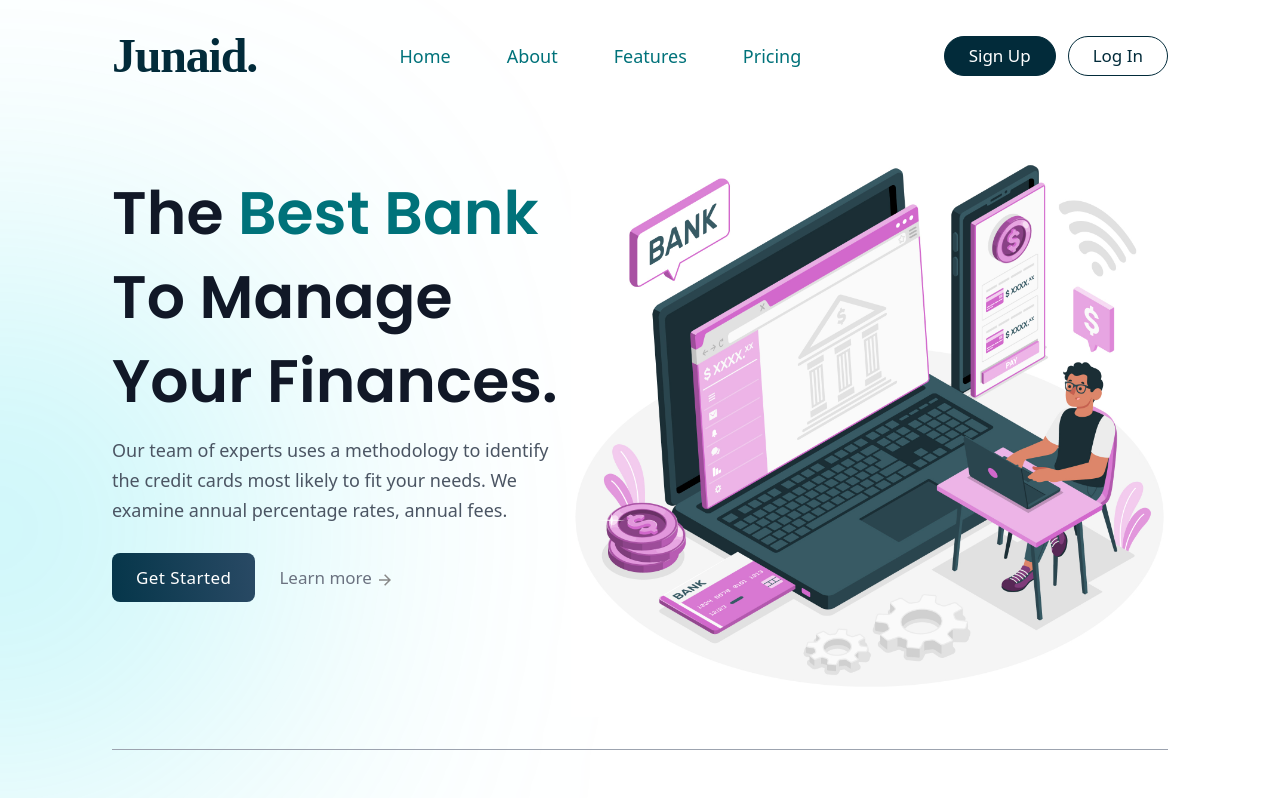
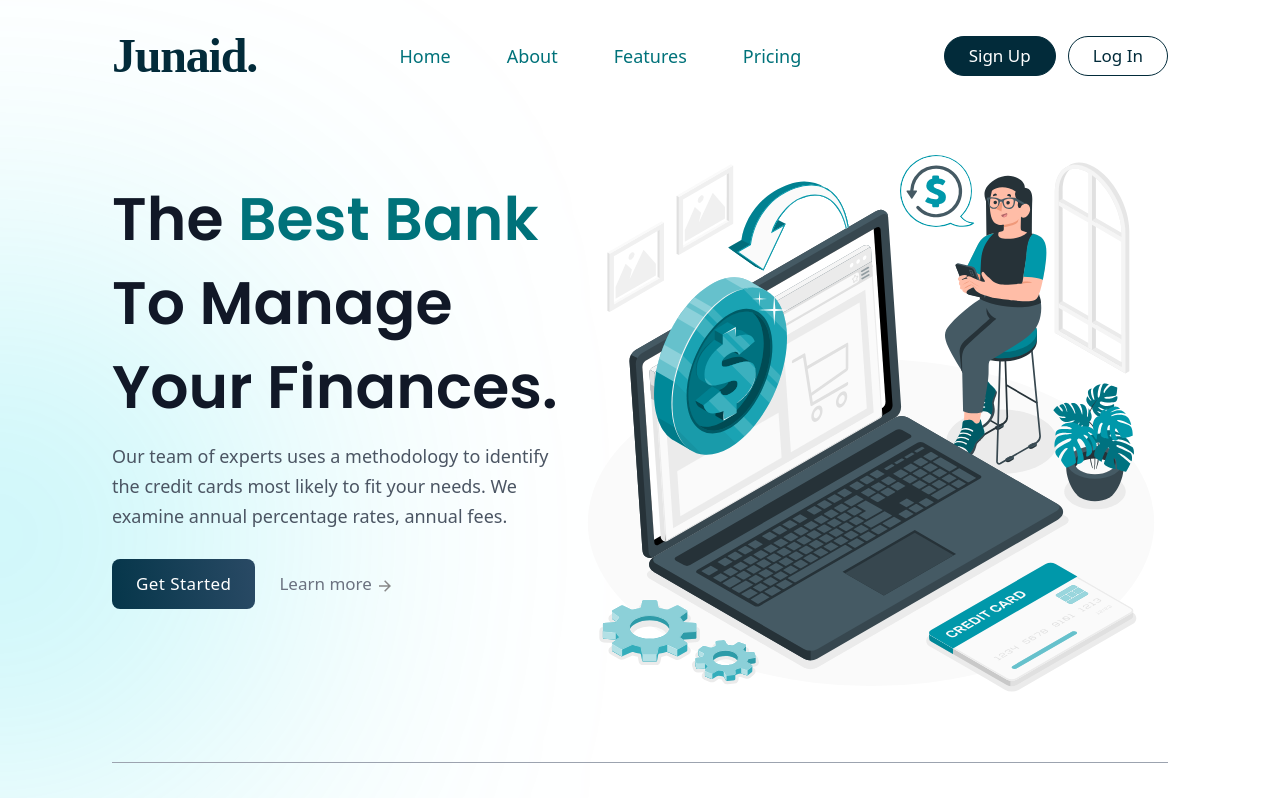
Before and after one commit to Raja-Junaid/bank_website, a React (Vite) app: page / in a window 1280 px wide. Shown: the top 798 px of the page. Built offline with nearby package versions, Linux system fonts and the light colour scheme; a web font is replaced by a local one.

Commit message:
Changed Hero image

```diff
--- a/src/App.jsx
+++ b/src/App.jsx
@@ -8,7 +8,7 @@ const App = () => {
       <section className={`${styles.paddingX} py-8`}>
         <Navbar />
       </section>
-      <section className={`${styles.paddingX} py-5 xl:py-2`}>
+      <section className={`${styles.paddingX} py-5 xl:py-4 2xl:py-8`}>
         <Hero />
       </section>
       <section className={`${styles.paddingX} py-10 md:py-14 lg:py-6`}>
--- a/src/assets/index.js
+++ b/src/assets/index.js
@@ -5,7 +5,7 @@ import binance from './binance.svg';
 import coinbase from './coinbase.svg';
 import dropbox from './dropbox.svg';
 import getStartedImage from './get-started-image.png';
-import heroImage from './hero-image.png';
+import heroImage from './hero-image.svg';
 import featIcon1 from './icons/feat-1.png';
 import featIcon2 from './icons/feat-2.png';
 import featIcon3 from './icons/feat-3.png';
--- a/src/components/Hero.jsx
+++ b/src/components/Hero.jsx
@@ -20,7 +20,7 @@ const Hero = () => (
     </div>
 
     <div>
-      <img src={heroImage } alt="Image" className="w-[750px] 2xl:max-w-2xl" />
+      <img src={heroImage} alt="Image" className="w-[740px] 2xl:max-w-[40rem]" />
     </div>
   </div>
 )
```
Also changed, not shown: src/assets/hero-image.png (deleted), src/assets/hero-image.svg (added).
